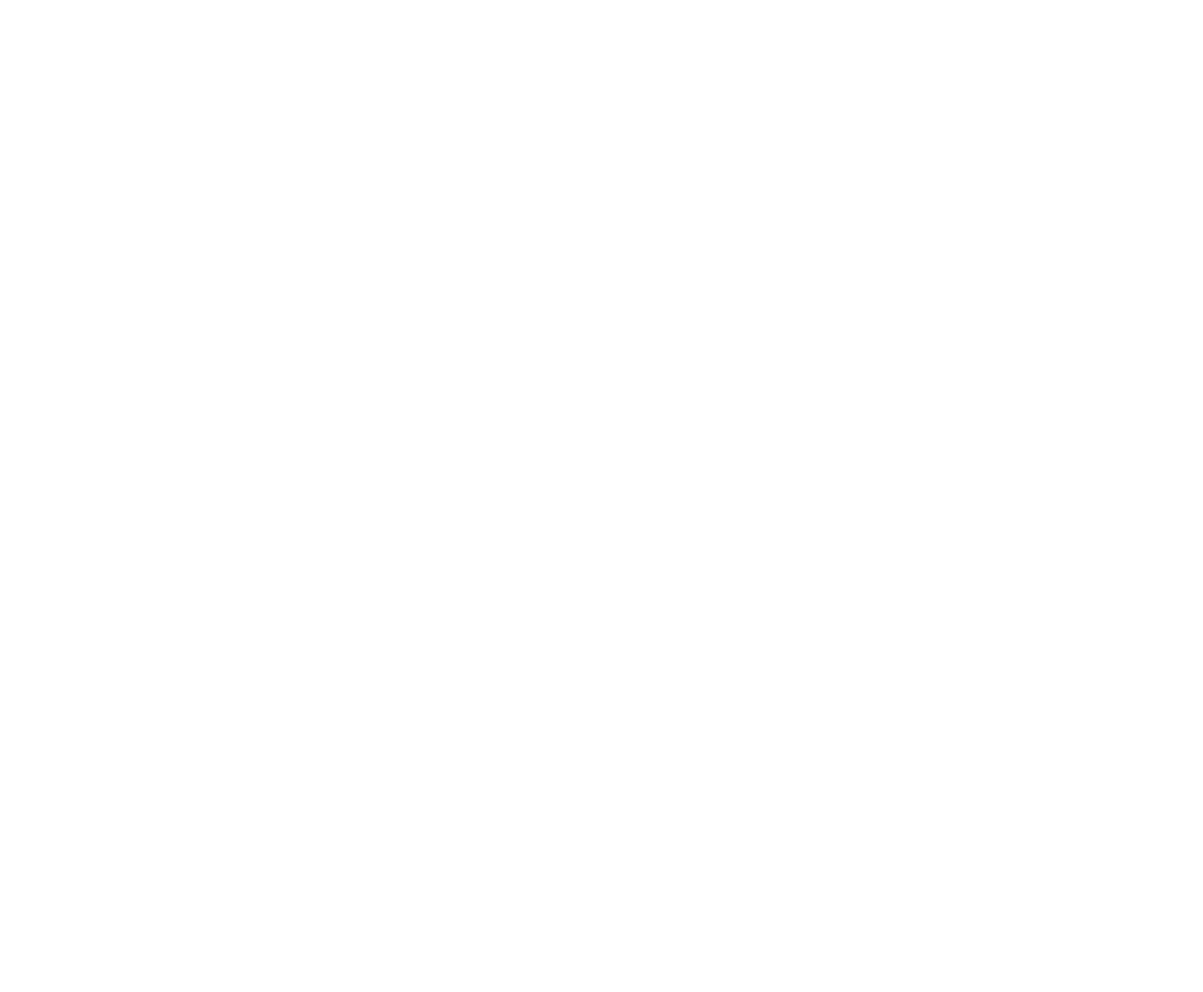
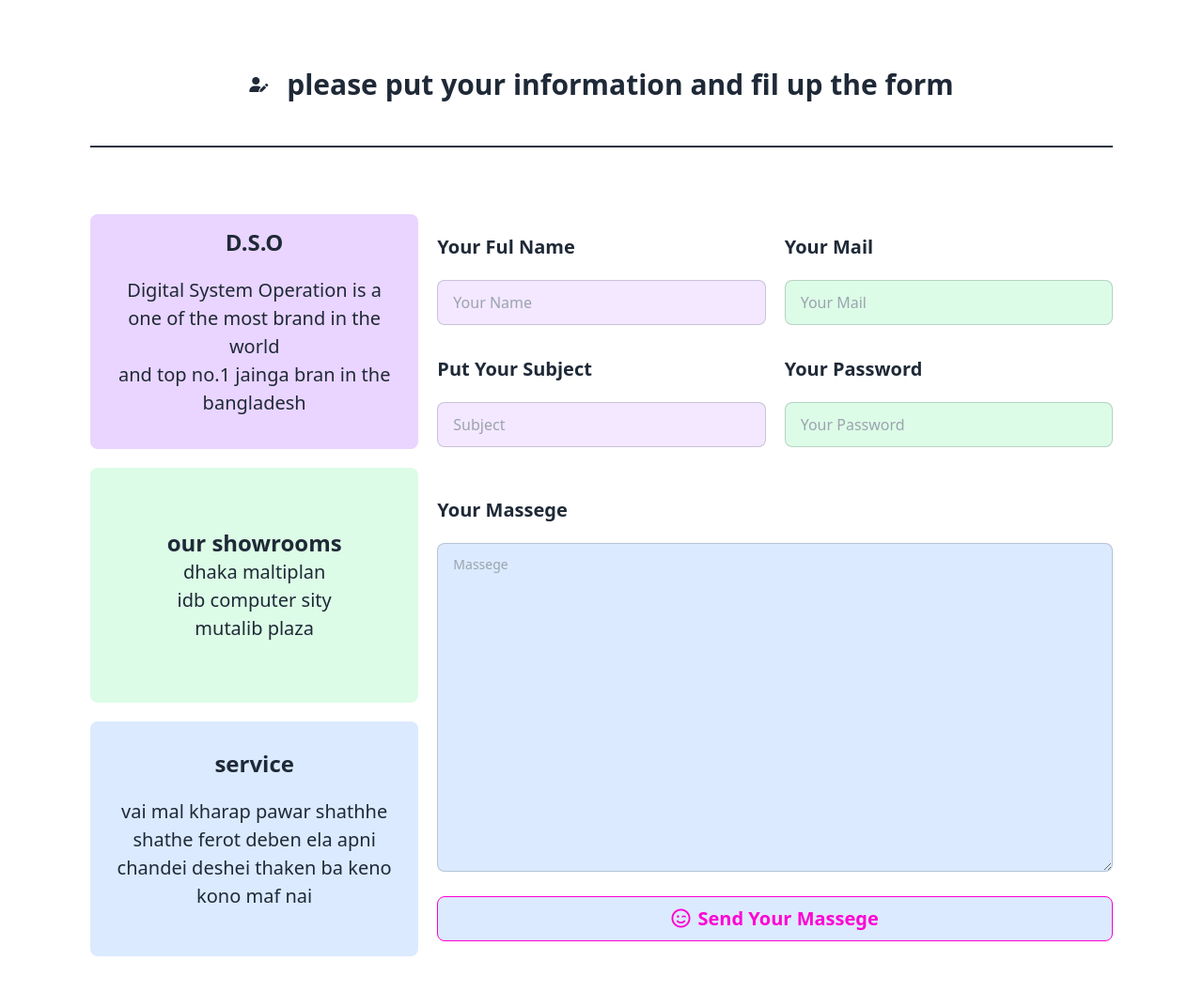
Before and after one commit to saadbinrafi/rafi-s-dsine, a plain HTML site: page contact-form.html in a window 1280 px wide. Shown: the whole page at 94% size. Before the commit the page ends 800 px from the top, so only its background shows below. Drawn offline with nearby package versions, Linux system fonts and the light colour scheme.

Commit message:
all changes

```diff
--- a/contact-form.html
+++ b/contact-form.html
@@ -0,0 +1,102 @@
+<!DOCTYPE html>
+<html lang="en">
+<head>
+    <meta charset="UTF-8">
+    <meta name="viewport" content="width=device-width, initial-scale=1.0">
+    <title>Document</title>
+    <link href="https://cdn.jsdelivr.net/npm/daisyui@4.6.0/dist/full.min.css" rel="stylesheet" type="text/css" />
+    <script src="https://cdn.tailwindcss.com"></script>
+
+    <!-- font aowsome cdn  -->
+    <link rel="stylesheet" href="https://cdnjs.cloudflare.com/ajax/libs/font-awesome/6.5.1/css/all.min.css" integrity="sha512-DTOQO9RWCH3ppGqcWaEA1BIZOC6xxalwEsw9c2QQeAIftl+Vegovlnee1c9QX4TctnWMn13TZye+giMm8e2LwA==" crossorigin="anonymous" referrerpolicy="no-referrer" />
+
+</head>
+<body>
+    <section class="mx-24 my-12">
+
+        <div class="px-12 py-6 text-center flex justify-center items-center gap-5">
+            <i class="fa-solid fa-user-pen"></i>
+        <h1 class="text-3xl font-bold">
+            please put your information and fil up the form
+        </h1>
+
+        </div>
+        <div class="divider divider-neutral "></div>
+
+        <div class=" grid grid-cols-1 lg:grid-cols-3 py-12 gap-5">
+
+            <div class="col-span-1">
+                <div class="bg-purple-200 h-[250px] w-full py-5
+                flex flex-col justify-center items-center rounded-lg">
+                    <h1 class="text-2xl font-bold text-center">D.S.O</h1>
+                    <p class="text-[20px] text-center py-5 px-5">Digital System Operation is a one of the most brand in the world
+                        <br>
+                        and top no.1 jainga bran in the bangladesh
+                    </p>
+                </div>
+
+                <div class="bg-green-100  h-[250px] w-full my-5 py-5 flex flex-col justify-center items-center rounded-lg">
+                    <h1 class="text-2xl font-bold text-center">our showrooms</h1>
+                    <p><a class="text-[20px] text-center py-5 px-5" href="">dhaka maltiplan</a></p>
+                    <p><a class="text-[20px] text-center py-5 px-5" href="">idb computer sity</a></p>
+                    <p><a class="text-[20px] text-center py-5 px-5" href="">mutalib plaza</a></p>
+                </div>
+
+                <div class="bg-blue-100  h-[250px]  w-full py-5
+                flex flex-col justify-center items-center rounded-lg">
+                    <h1 class="text-2xl font-bold text-center">
+                        service
+                    </h1>
+
+                    <p class="text-[20px] text-center py-5 px-5">vai mal kharap pawar shathhe shathe ferot deben ela apni chandei deshei thaken ba keno kono maf nai </p>
+                </div>
+
+
+            </div>
+
+
+
+            <div class="lg:col-span-2">
+
+                <div class="grid grid-cols-1 lg:grid-cols-2 gap-5">
+
+                    <div class="col-span-1 gap-5">
+                        <p class="py-5 text-[20px] font-bold">Your Ful Name</p>
+                        <input type="text" placeholder="Your Name" class="input input-bordered w-full bg-purple-100 "/>
+
+                        <p class="py-5 pt-8 text-[20px] font-bold">Put Your Subject</p>
+                        <input type="text" placeholder="Subject" class="input input-bordered w-full bg-purple-100 " />
+
+                    </div>
+
+                    <div class="col-span-1">
+
+                        <p class="py-5 text-[20px] font-bold">Your Mail</p>
+                        <input type="text" placeholder="Your Mail" class="input input-bordered w-full bg-green-100 " />
+
+                        <p class="py-5 pt-8 text-[20px] font-bold">Your Password</p>
+                        <input type="text" placeholder="Your Password" class="input input-bordered w-full bg-green-100"/>
+                   </div>
+
+                    <div class="lg:col-span-2">
+
+                        <p class="py-5 pt-8 text-[20px] font-bold">Your Massege</p>
+                        <textarea class="textarea textarea-bordered w-full sm:h-[300px] lg:h-[350px] bg-blue-100" placeholder="Massege"></textarea>
+
+                        <button class="btn btn-outline btn-secondary bg-blue-100 w-full px-5 my-5 text-[20px]">
+                            <i class="fa-regular fa-face-smile-wink"></i>Send Your Massege</button>
+                    </div>
+
+
+                </div>
+
+            </div>
+
+        </div>
+
+    </section>
+
+
+
+</body>
+</html>
```
Also changed, not shown: index.html (+2 -2 lines).
